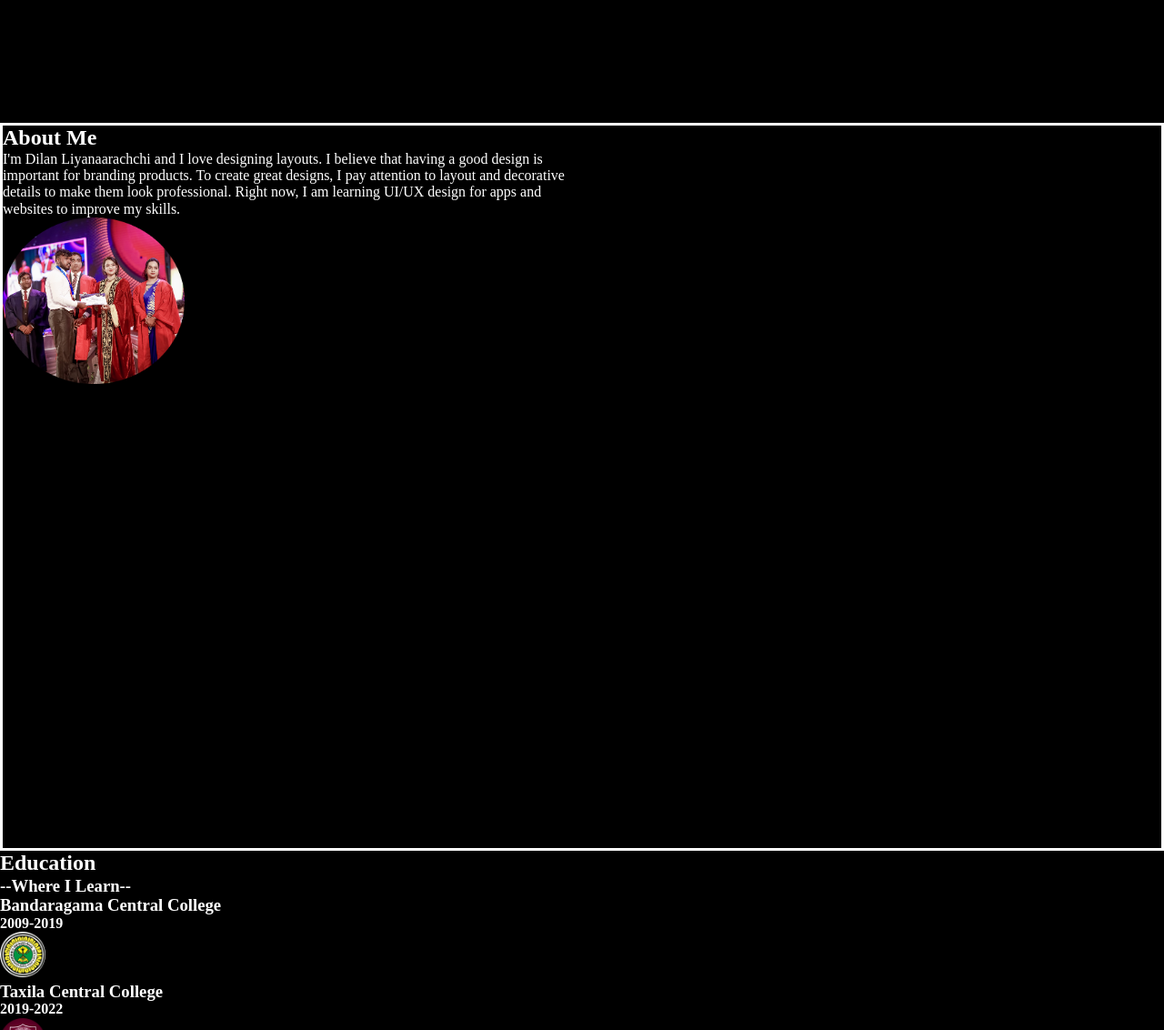
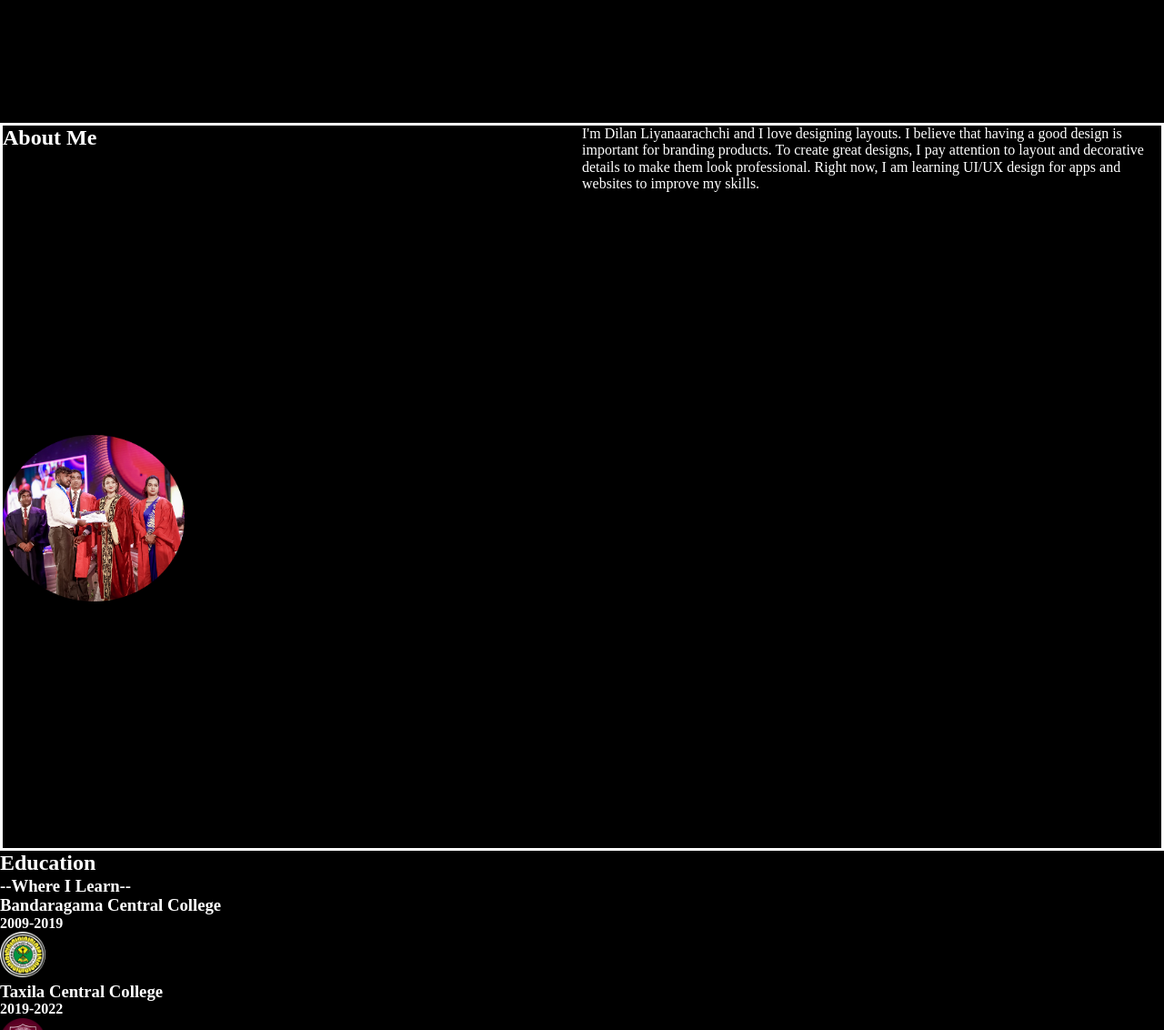
Before and after one commit to DiilaNa/MyPortafolio, a plain HTML site: page index.html in a window 1280 px wide. Shown: the part 740-1872 px from the top of the page at 91% size. Drawn offline with Linux system fonts and the light colour scheme.

Commit message:
about section html codes updated

```diff
--- a/index.html
+++ b/index.html
@@ -7,6 +7,9 @@
     <link rel="stylesheet" href="Lib/fontawesome/css/all.min.css">
     <meta name="viewport" content="width=device-width, initial-scale=1">
     <link rel="stylesheet" href="Styles/styles.css">
+    <style>
+
+    </style>
 </head>
 <body><!----------------- Header ---------------------------->
 <header id="header">
@@ -38,8 +41,8 @@
 </section>
 <!----------------- About ---------------------------->
 <section id="about">
+    <h2>About Me</h2>
     <div>
-        <h2>About Me</h2>
         <p>
             I'm Dilan Liyanaarachchi  and
 
@@ -47,6 +50,8 @@
             To create great designs, I pay attention to layout and decorative details to make them look professional.
             Right now, I am learning UI/UX design for apps and websites to improve my skills.
         </p>
+    </div>
+    <div>
         <img src="Assests/pics/AboutMe.png" title="aboutMePicture" alt="AboutMe" width="200">
     </div>
 </section>
```
